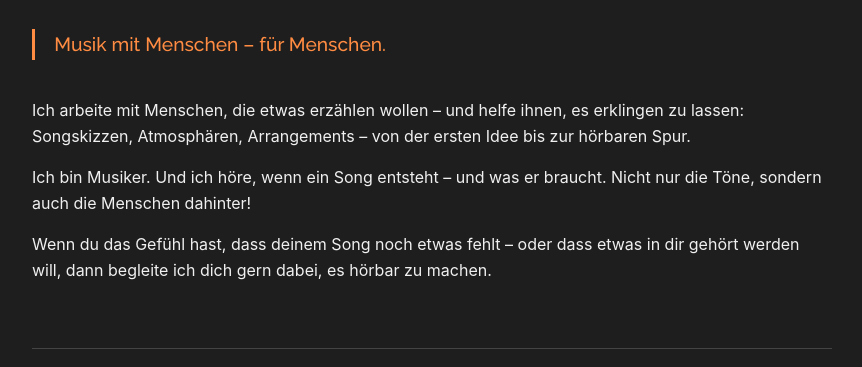
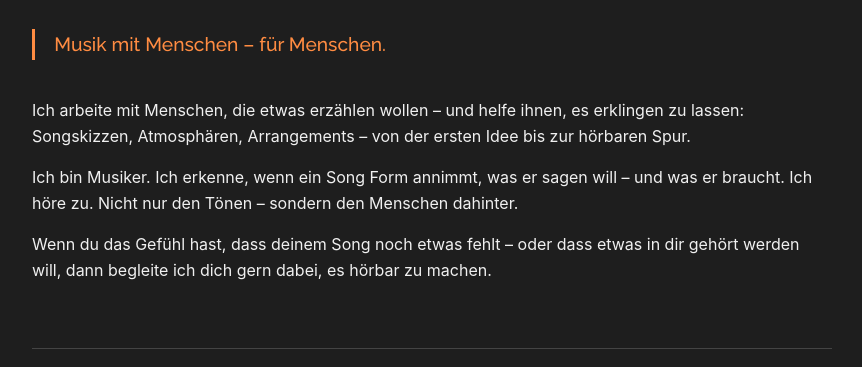
Before and after one commit to bjoernlewin/bjoernlewin.github.io, a plain HTML site: page index.html in a window 1280 px wide. Shown: the part 433-800 px from the top of the page, without its empty margins (208-1070 px from the left). Drawn offline with Linux system fonts and the light colour scheme.

Commit message:
Update index.html

```diff
--- a/index.html
+++ b/index.html
@@ -72,8 +72,9 @@
     Songskizzen, Atmosphären, Arrangements –
     von der ersten Idee bis zur hörbaren Spur.</p>
 
-    <p>Ich bin Musiker. Und ich höre, wenn ein Song entsteht – und was er braucht.
-    Nicht nur die Töne, sondern auch die Menschen dahinter!</p>
+    <p>Ich bin Musiker. Ich erkenne, wenn ein Song Form annimmt,
+was er sagen will – und was er braucht.
+Ich höre zu. Nicht nur den Tönen – sondern den Menschen dahinter.</p>
 
     <p>Wenn du das Gefühl hast, dass deinem Song noch etwas fehlt –
     oder dass etwas in dir gehört werden will,
```
